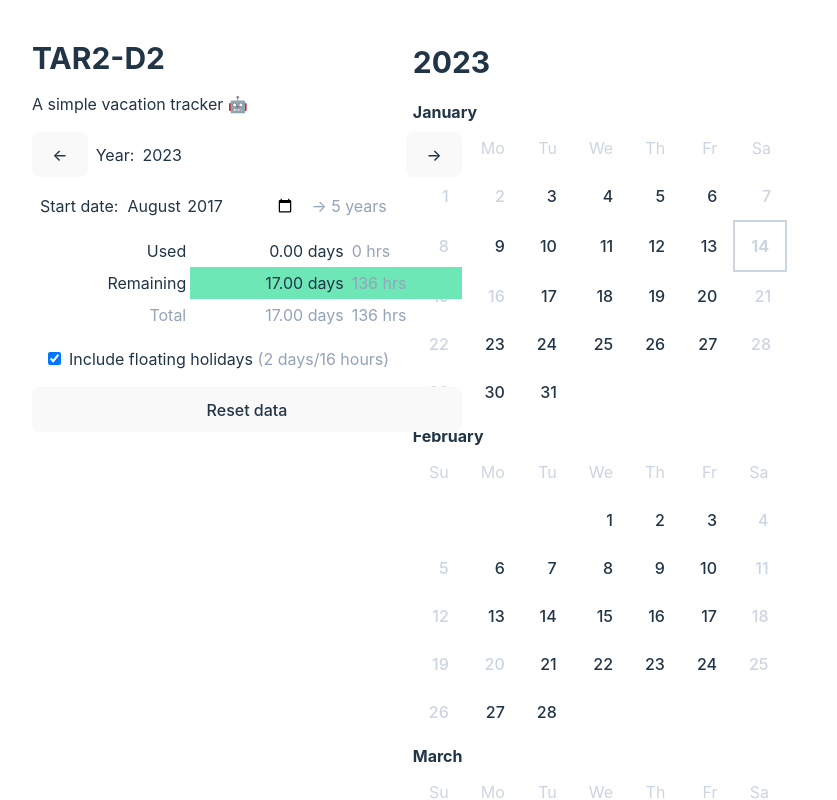
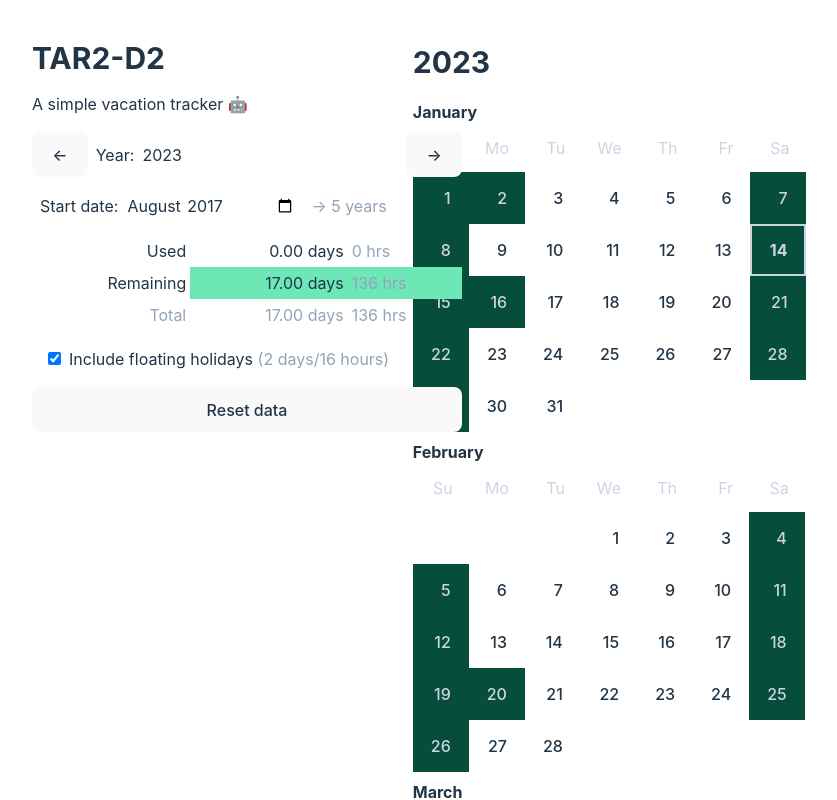
Before and after one commit to citelao/tar2d2, a React (Vite) app: page / in a window 1280 px wide. Shown: the top 800 px of the page, without its empty margins (0-837 px from the left). Built offline with nearby package versions, Linux system fonts and the light colour scheme.

Commit message:
should be fully accessible now

```diff
--- a/src/App.tsx
+++ b/src/App.tsx
@@ -162,15 +162,20 @@ function MonthTable(props: IMonthTableProps) {
                 <button
                   onKeyDown={onButtonKeyDown}
                   className={classes([
-                    'text-right rounded-none m-0 w-full p-3 px-4',
-                    (hasOff) ? "bg-green hover:bg-sky-400 hover:dark:bg-sky-600" : "hover:bg-sky-200 hover:dark:bg-sky-700 bg-inherit",
-                    (isAutomatic) ? "text-deemphasis" : null,
-                    (isToday) ? "border-2 font-bold" : "border-0",
+                    'text-right rounded-none m-0 w-full p-3 px-4 border-2',
+                    (hasOff) ? "bg-green hover:bg-sky-400 hover:dark:bg-sky-600" : "hover:bg-sky-200 hover:dark:bg-sky-700",
+                    (isAutomatic) ? "bg-emerald-900 text-deemphasis" : null,
+                    (hasOff || isAutomatic) ? null : "bg-inherit",
+                    (isToday) ? "font-bold" : "border-transparent",
                     (isToday && hasOff) ? "border-emerald-500 hover:border-sky-700" : "border-slate-300 hover:border-sky-400"
                   ])}
                   data-day={d.format("YYYY-MM-DD")}
                   aria-disabled={isAutomatic}
-                  aria-label={d.format("Do")}
+                  aria-label={[
+                    d.format("Do"),
+                    (hasOff) ? "Vacation" : undefined,
+                    (isAutomatic) ? "Holiday" : undefined,
+                  ].join(" ")}
                   tabIndex={(isLastFocused) ? 0 : -1}
                   onClick={() => props.onClick(d) }>
                     {d.date()}
@@ -287,12 +292,20 @@ function App() {
               <p>A simple vacation tracker 🤖</p>
 
               <div>
-                <button onClick={() => setViewDate(viewDate.add(-1, "year"))}>&larr;</button>
+                <button
+                  title="Previous year"
+                  onClick={() => setViewDate(viewDate.add(-1, "year"))}>
+                    &larr;
+                </button>
                 <label>
                   Year:
                   <input type="year" value={viewDate.format("YYYY")} onChange={(e) => setViewDate(dayjs(e.target.value, "YYYY"))} />
                 </label>
-                <button onClick={() => setViewDate(viewDate.add(1, "year"))}>&rarr;</button>
+                <button
+                  title="Next year"
+                  onClick={() => setViewDate(viewDate.add(1, "year"))}>
+                    &rarr;
+                </button>
                 {(doesYearHaveHolidays(viewDate.year()))
                   ? null
                   : <div className='bg-yellow-300 dark:bg-yellow-800 p-2 my-2'>I don't know about holidays for {viewDate.year()}!</div>
```
